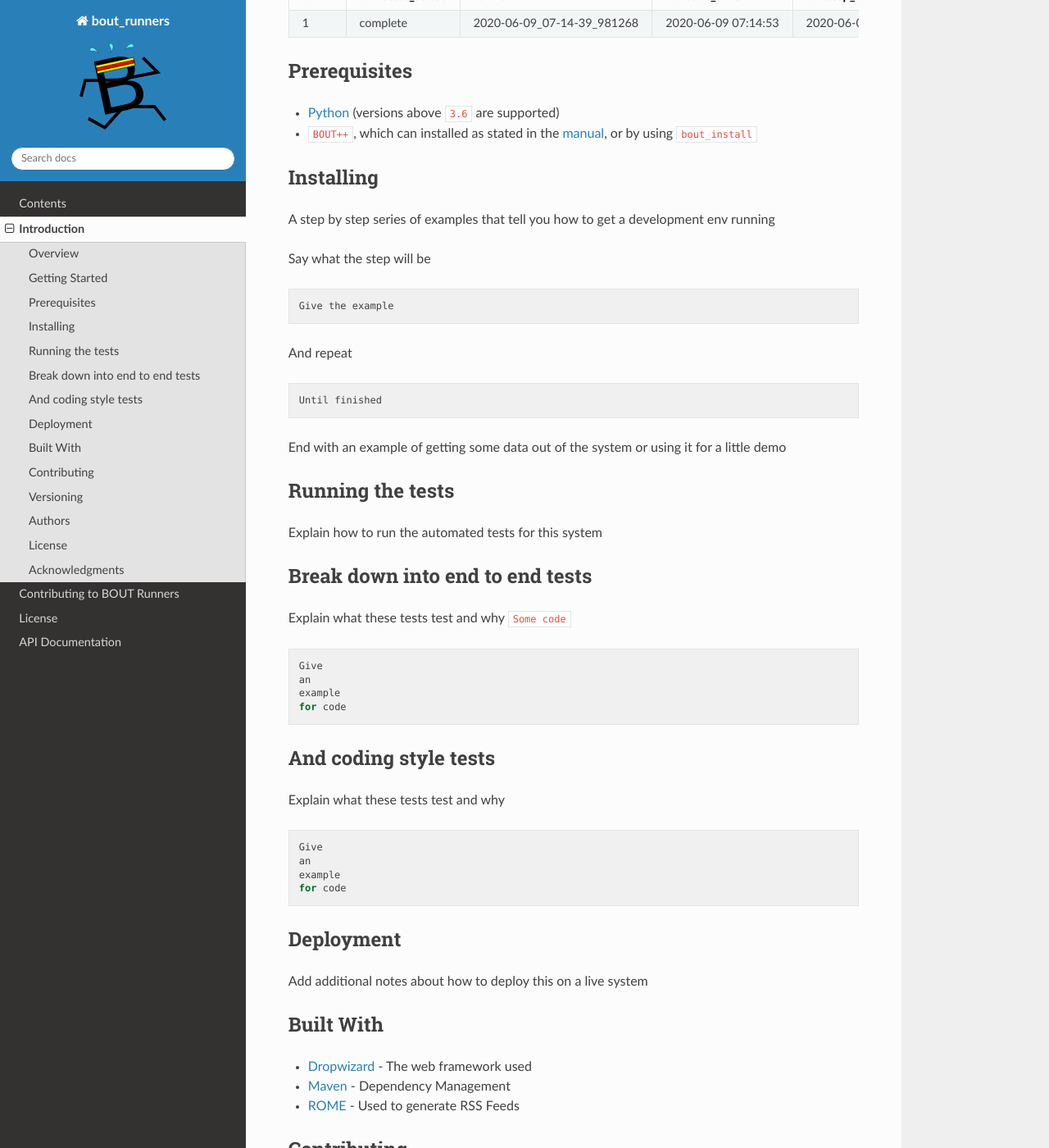
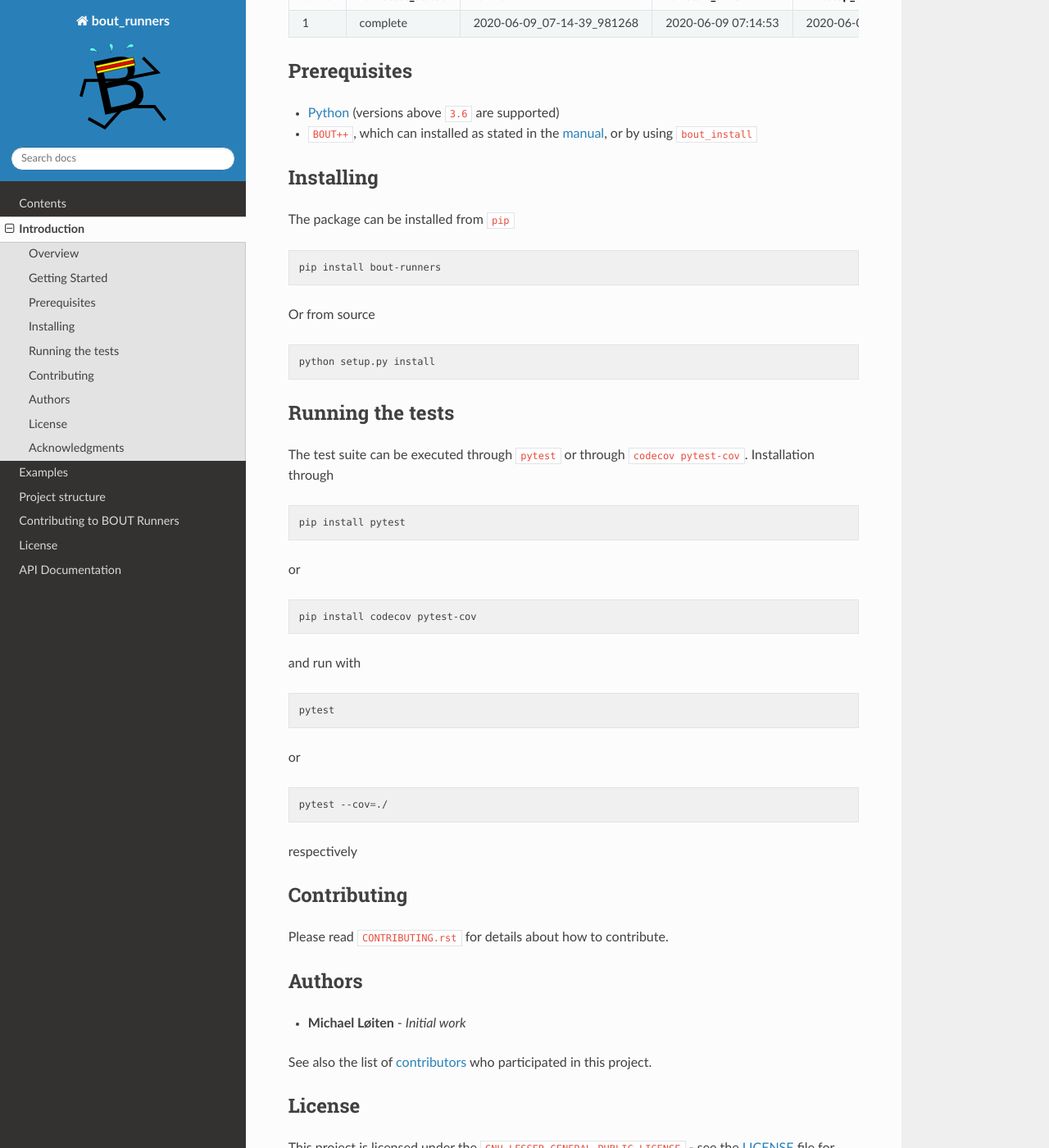
Before and after one commit to CELMA-project/bout_runners, a Sphinx documentation site: the page built from docs/source/intro.rst, in a window 1280 px wide and 1400 px high, scrolled down 1442 px. Shown: the whole window at 82% size. Built offline with Sphinx 7.4.7 and the Read the Docs theme 2.0.0, drawn with Linux system fonts in a browser that asks for light colours; some of the changed text lies outside the part shown.

Commit message:
Expanded documentation

```diff
--- a/README.rst
+++ b/README.rst
@@ -121,69 +121,48 @@ Prerequisites
 Installing
 ----------
 
-A step by step series of examples that tell you how to get a development env running
+The package can be installed from ``pip``
 
-Say what the step will be
+.. code:: sh
 
-.. code:: python
+   pip install bout-runners
 
-   Give the example
+Or from source
 
+.. code:: sh
 
-And repeat
-
-.. code:: python
-
-   Until finished
-
-End with an example of getting some data out of the system or using it for a little demo
+   python setup.py install
 
 Running the tests
 -----------------
 
-Explain how to run the automated tests for this system
+The test suite can be executed through ``pytest`` or through ``codecov pytest-cov``.
+Installation through
 
-Break down into end to end tests
---------------------------------
+.. code:: sh
 
-Explain what these tests test and why ``Some code``
+    pip install pytest
 
-.. code:: python
+or
 
-   Give
-   an
-   example
-   for code
+.. code:: sh
+
+    pip install codecov pytest-cov
 
 
-And coding style tests
-----------------------
+and run with
 
-Explain what these tests test and why
+.. code:: sh
 
-.. code:: python
+    pytest
 
-   Give
-   an
-   example
-   for code
+or
 
-Deployment
-----------
+.. code:: sh
 
-Add additional notes about how to deploy this on a live system
+    pytest --cov=./
 
-Built With
-----------
-
-
-* Dropwizard_ - The web framework used
-* Maven_ - Dependency Management
-* ROME_ - Used to generate RSS Feeds
-
-.. _Dropwizard: http://www.dropwizard.io/1.0.2/docs/
-.. _Maven: http://www.dropwizard.io/1.0.2/docs/
-.. _ROME: http://www.dropwizard.io/1.0.2/docs/
+respectively
 
 Contributing
 ------------
@@ -192,11 +171,6 @@ Please read |CONTRIBUTING.rst|_ for details about how to contribute.
 
 .. |CONTRIBUTING.rst| replace:: ``CONTRIBUTING.rst``
 .. _CONTRIBUTING.rst: https://github.com/CELMA-project/bout_runners/blob/master/.github/CONTRIBUTING.rst
-
-Versioning
-----------
-
-Check out auto versioning (symver has been mentioned)
 
 Authors
 -------
@@ -210,8 +184,7 @@ See also the list of contributors_ who participated in this project.
 License
 -------
 
-This project is licensed under the ``GNU LESSER GENERAL PUBLIC LICENSE`` - see the
-LICENSE_ file for details
+This project is licensed under the ``GNU LESSER GENERAL PUBLIC LICENSE`` - see the LICENSE_ file for details
 
 .. _LICENSE: https://github.com/CELMA-project/bout_runners/blob/master/LICENSE
 
--- a/bout_runners/__init__.py
+++ b/bout_runners/__init__.py
@@ -3,6 +3,6 @@
 
 from bout_runners.utils.logs import set_up_logger
 
-__version__ = "2.0.0"
+__version__ = "2.0.0alpha"
 
 set_up_logger()
--- a/docs/source/api/bout_runners.rst
+++ b/docs/source/api/bout_runners.rst
@@ -2,7 +2,7 @@
    Note: The toctree must have the same name as the current directory to work
 
 .. autosummary::
-   :toctree: api
+   :toctree: _autosummary
 
    bout_runners
    bout_runners.config
--- /dev/null
+++ b/docs/source/examples/bundle.rst
@@ -0,0 +1 @@
+baz
--- /dev/null
+++ b/docs/source/examples/classes.rst
@@ -0,0 +1 @@
+foo
--- /dev/null
+++ b/docs/source/examples/monitoring.rst
@@ -0,0 +1 @@
+bar
--- a/docs/source/index.rst
+++ b/docs/source/index.rst
@@ -10,6 +10,8 @@ Contents
 
    self
    intro
+   examples
+   structure
    contributing
    license
    apidoc
```
Also changed, not shown: docs/source/examples.rst (added, +16 -0 lines), docs/source/structure.rst (added, +46 -0 lines), 1 other file.
